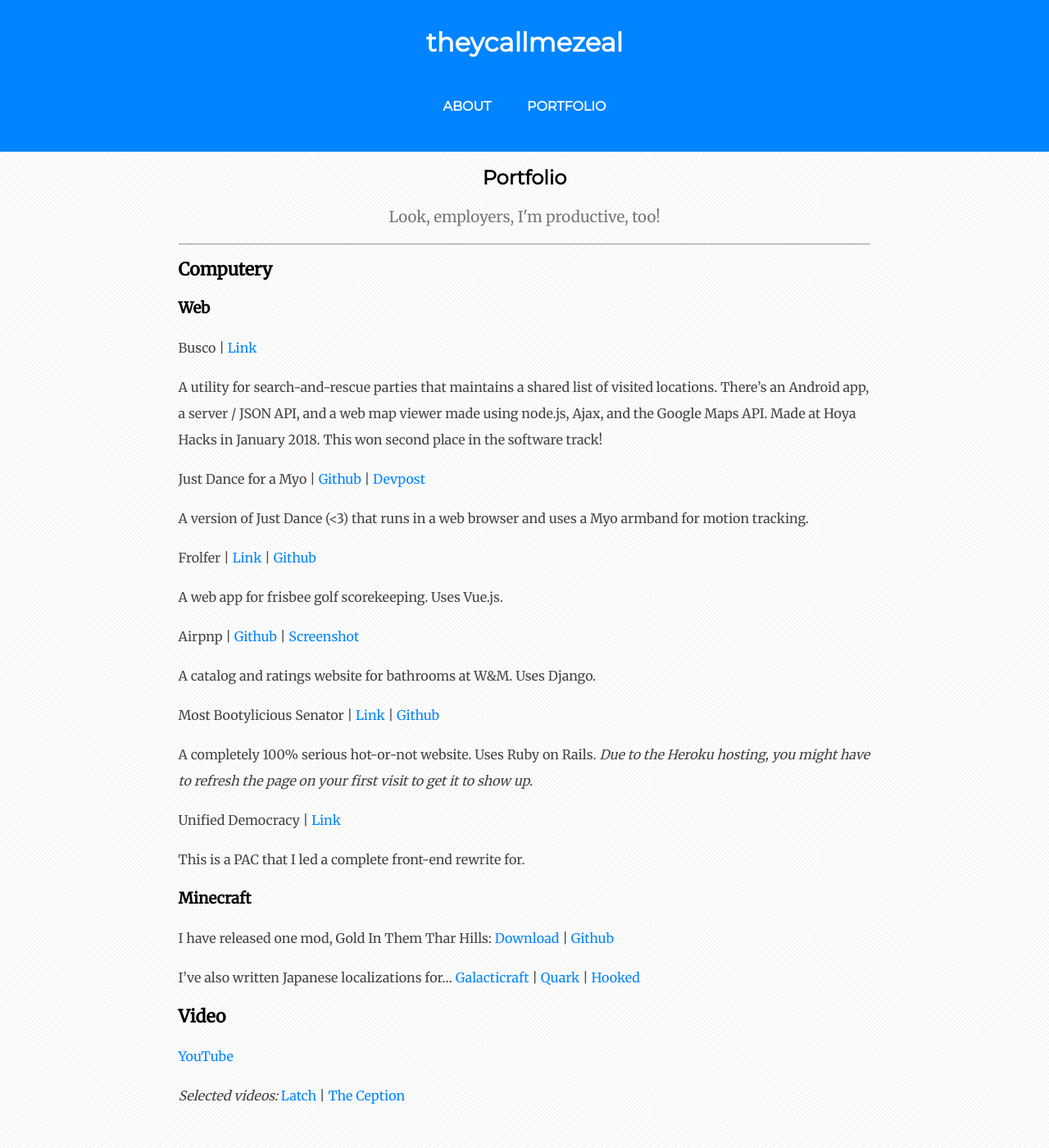
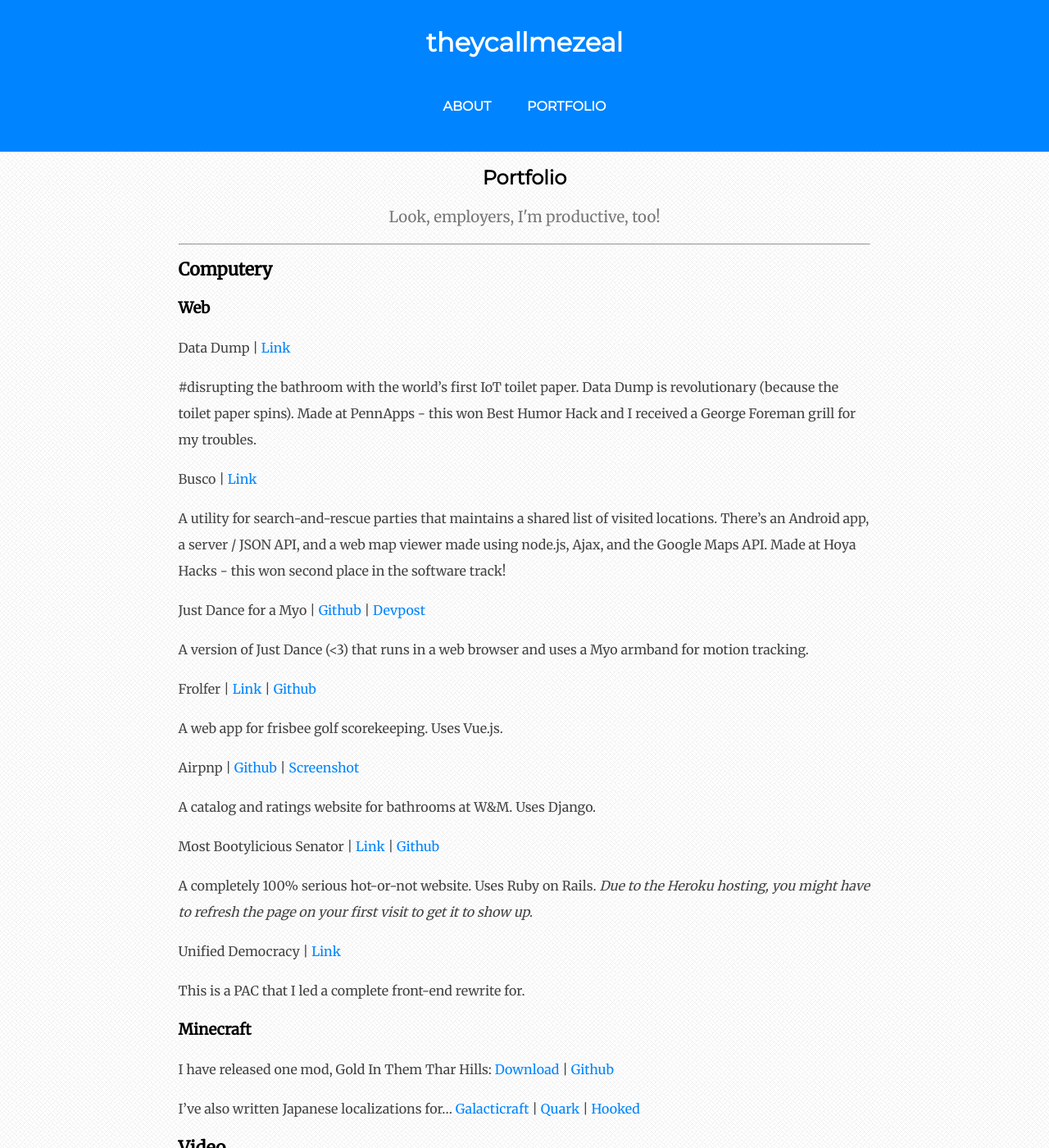
Before and after one commit to theycallmezeal/theycallmezeal.github.io, a Jekyll site: the page built from portfolio.md, in a window 1280 px wide and 1400 px high. Shown: the whole window at 82% size. Built offline with Jekyll 4.4.1, drawn with Linux system fonts in a browser that asks for light colours.

Commit message:
Update portfolio.md

```diff
--- a/portfolio.md
+++ b/portfolio.md
@@ -8,9 +8,13 @@ subtitle: Look, employers, I'm productive, too!
 
 ## Web
 
+Data Dump \| [Link](https://devpost.com/software/data-dump)
+
+#disrupting the bathroom with the world's first IoT toilet paper. Data Dump is revolutionary (because the toilet paper spins). Made at PennApps - this won Best Humor Hack and I received a George Foreman grill for my troubles.
+
 Busco \| [Link](https://github.com/theycallmezeal/busco)
 
-A utility for search-and-rescue parties that maintains a shared list of visited locations. There's an Android app, a server / JSON API, and a web map viewer made using node.js, Ajax, and the Google Maps API. Made at Hoya Hacks in January 2018. This won second place in the software track!
+A utility for search-and-rescue parties that maintains a shared list of visited locations. There's an Android app, a server / JSON API, and a web map viewer made using node.js, Ajax, and the Google Maps API. Made at Hoya Hacks - this won second place in the software track!
 
 Just Dance for a Myo \| [Github](https://github.com/theycallmezeal/just-dance-for-a-myo) \| [Devpost](https://devpost.com/software/just-dance-on-a-myo)
 
```
Also changed, not shown: other parts of portfolio.md (+1 -1 lines).
